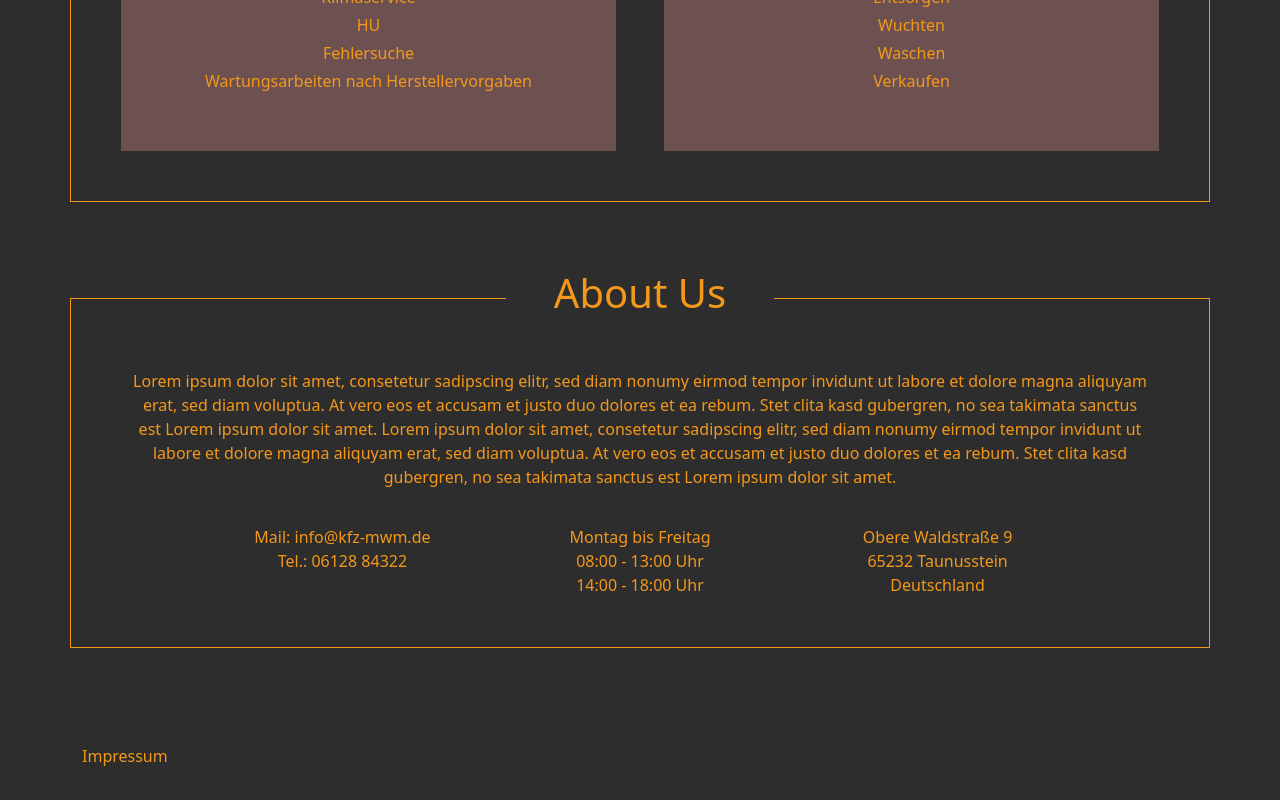
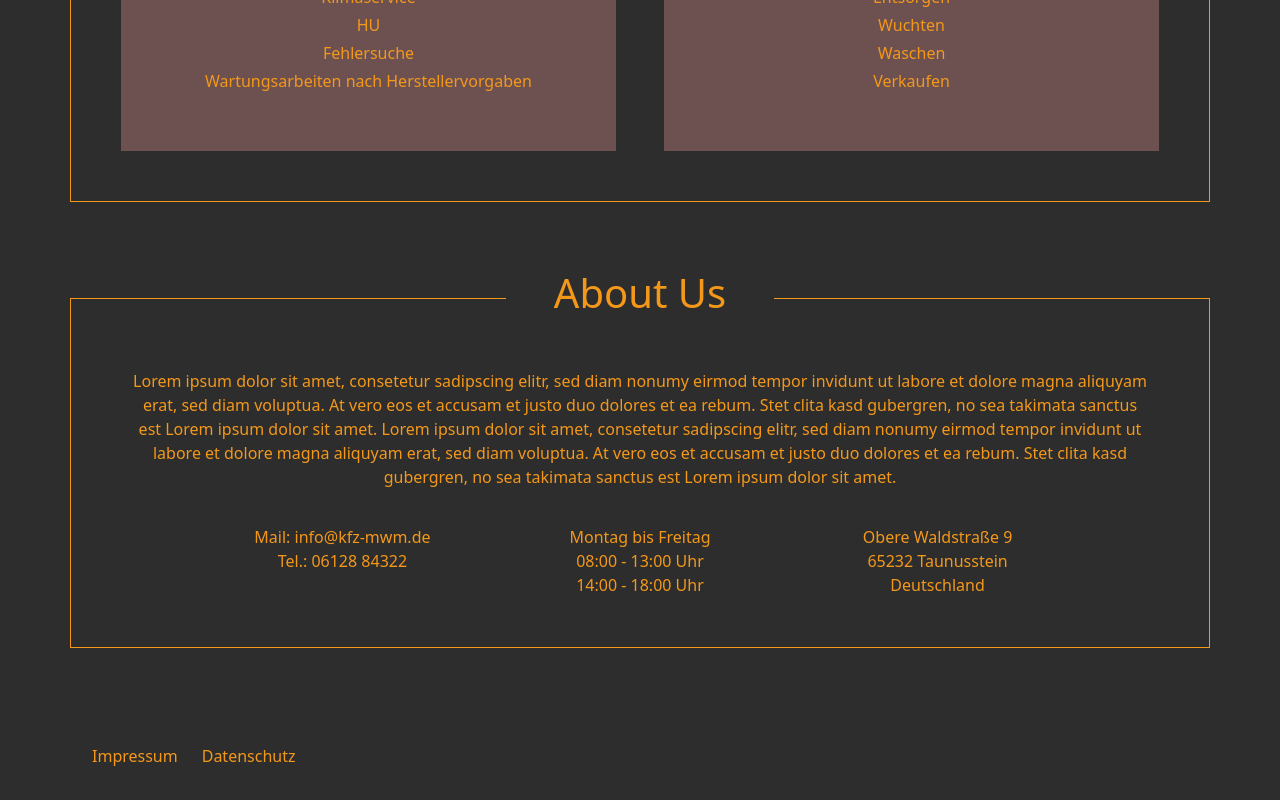
Before and after one commit to rllyben/Antiflo-Schampoo, a Vue app in the folder flomy/: page /#/ in a window 1280 px wide. Shown: the part 1523-2323 px from the top of the page. Built offline with nearby package versions, Linux system fonts and the light colour scheme.

Commit message:
Links für alle außer Rechtshänder!!!

```diff
--- a/flomy/src/router/index.js
+++ b/flomy/src/router/index.js
@@ -2,6 +2,7 @@ import { createRouter, createWebHashHistory } from 'vue-router'
 import HomeView from '../views/HomeView.vue'
 import ImpressumView from '../views/ImpressumView.vue'
 import ContactPageView from '../views/ContactPageView.vue'
+import PrivacyPageView from '../views/PrivacyPageView'
 
 const routes = [
   {
@@ -18,6 +19,11 @@ const routes = [
     path: '/contact',
     name: 'contact',
     component: ContactPageView
+  },
+  {
+    path: '/privacy',
+    name: 'privacy',
+    component: PrivacyPageView
   }
 ]
 
--- a/flomy/src/styles/custom.css
+++ b/flomy/src/styles/custom.css
@@ -58,3 +58,7 @@ ul {
   list-style-type: none;
   text-align: center;
 }
+footer {
+  margin: 2rem 5rem;
+  display: flex;
+}
--- a/flomy/src/views/HomeView.vue
+++ b/flomy/src/views/HomeView.vue
@@ -111,6 +111,9 @@
       <router-link to="/impressum">
         <div class="container impressum">Impressum</div>
       </router-link>
+      <router-link to="/privacy">
+        <div class="container privacy">Datenschutz</div>
+      </router-link>
     </footer>
   </div>
 </template>
--- /dev/null
+++ b/flomy/src/views/PrivacyPageView.vue
@@ -0,0 +1,31 @@
+<template>
+  <div class="container blop">
+      <div class="row">
+        <div class="halt">
+          <h1>Datenschutz</h1>
+        </div>
+        <div class="row">
+          <p>
+            Wir nehmen ihre Daten und verkaufen sie an den höchst bietenden (meist Google oder Facebook und das für viel Money *-*)
+          </p>
+        </div>
+      </div>
+    </div>
+</template>
+
+<style>
+h4{
+  text-align: center;
+}
+.bold{
+  font-weight: 750;
+}
+</style>
+
+<script>
+  export default {
+    mounted () {
+      window.scrollTo(0, 0)
+    }
+  }
+</script>
```
